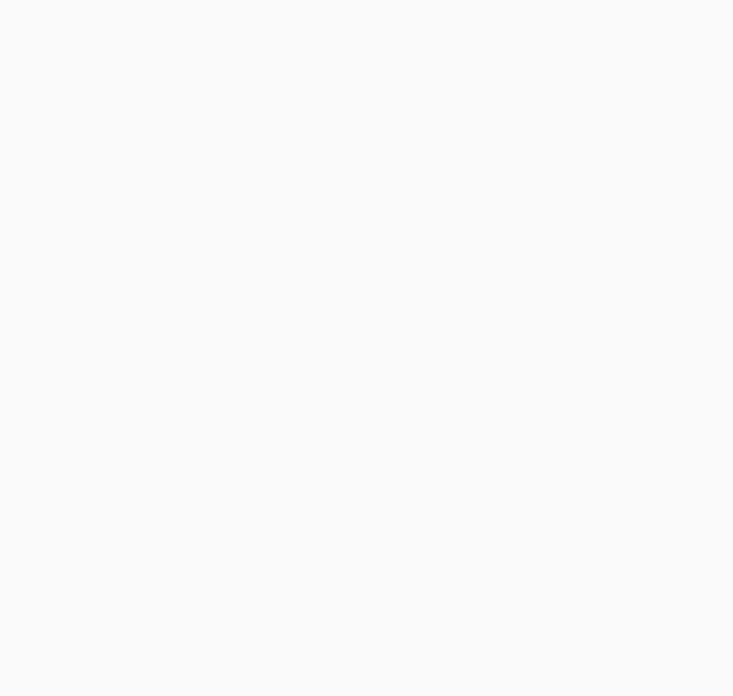
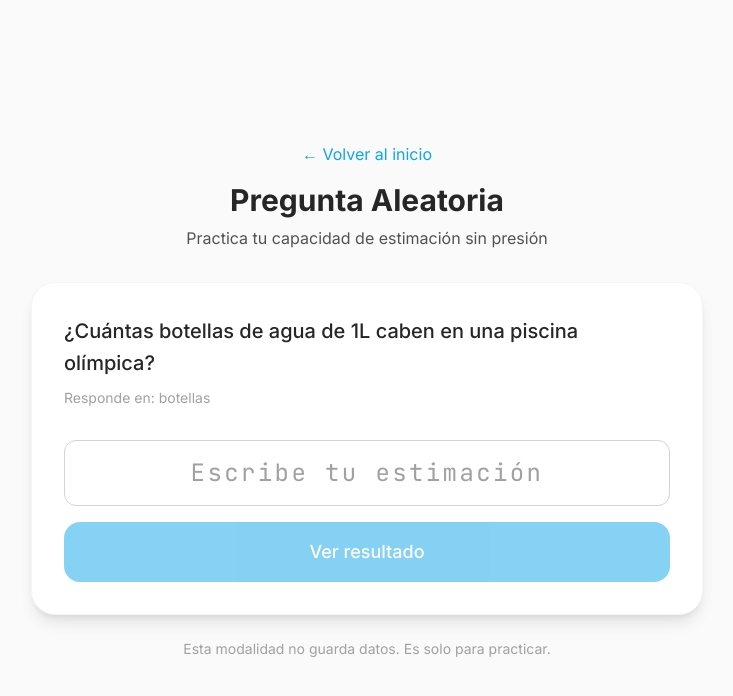
Before and after one commit to sheriffff/fermi, a Vue app: page /random in a window 1280 px wide. Before the commit this address had no page. Shown: the top 696 px of the page, without its empty margins (273-1006 px from the left). Built offline with nearby package versions, Linux system fonts and the light colour scheme.

Commit message:
random question

```diff
--- a/src/router/index.js
+++ b/src/router/index.js
@@ -17,6 +17,11 @@ const routes = [
     component: () => import('@/views/AdultosView.vue')
   },
   {
+    path: '/random',
+    name: 'random',
+    component: () => import('@/views/RandomView.vue')
+  },
+  {
     path: '/admin',
     name: 'admin',
     component: () => import('@/views/AdminView.vue')
--- a/src/views/HomeView.vue
+++ b/src/views/HomeView.vue
@@ -31,7 +31,7 @@ import { RouterLink } from 'vue-router'
       </div>
 
       <!-- Botones principales -->
-      <div class="grid grid-cols-1 md:grid-cols-2 gap-6">
+      <div class="grid grid-cols-1 md:grid-cols-3 gap-6">
         <!-- Botón Profesor -->
         <RouterLink
           to="/profe"
@@ -63,6 +63,22 @@ import { RouterLink } from 'vue-router'
             Realiza el test online (solo adultos mayores de 18 años)
           </p>
         </RouterLink>
+
+        <!-- Botón Pregunta Aleatoria -->
+        <RouterLink
+          to="/random"
+          class="card-elevated group hover:shadow-xl transition-all duration-300 cursor-pointer text-center"
+        >
+          <div class="mb-4">
+            <span class="text-5xl group-hover:scale-110 transition-transform duration-300 inline-block">🎲</span>
+          </div>
+          <h3 class="text-xl font-semibold text-neutral-800 mb-2">
+            Pregunta Aleatoria
+          </h3>
+          <p class="text-neutral-500 text-sm">
+            Prueba una pregunta al azar sin registrar datos
+          </p>
+        </RouterLink>
       </div>
 
       <!-- Footer discreto -->
--- /dev/null
+++ b/src/views/RandomView.vue
@@ -0,0 +1,165 @@
+<script setup>
+import { ref, computed } from 'vue'
+import { RouterLink } from 'vue-router'
+import { useNumberFormat } from '@/composables/useNumberFormat'
+import { preguntasPorModelo } from '@/data/preguntas'
+
+// Obtener todas las preguntas de todos los modelos
+const allPreguntas = Object.values(preguntasPorModelo).flat()
+
+// Estado
+const currentQuestion = ref(null)
+const currentAnswer = ref('')
+const showResult = ref(false)
+
+// Formateador de números
+const { formatNumber, cleanInput } = useNumberFormat()
+
+// Número formateado para mostrar
+const formattedAnswer = computed(() => {
+  const cleaned = cleanInput(currentAnswer.value)
+  if (!cleaned) return ''
+  return formatNumber(parseInt(cleaned, 10))
+})
+
+// Valor de referencia formateado
+const formattedReference = computed(() => {
+  if (!currentQuestion.value?.valorReferencia) return ''
+  return formatNumber(currentQuestion.value.valorReferencia)
+})
+
+// Obtener pregunta aleatoria
+function getRandomQuestion() {
+  const randomIndex = Math.floor(Math.random() * allPreguntas.length)
+  currentQuestion.value = allPreguntas[randomIndex]
+  currentAnswer.value = ''
+  showResult.value = false
+}
+
+// Inicializar con una pregunta
+getRandomQuestion()
+
+// Manejar input: solo números
+function handleInput(event) {
+  const value = event.target.value
+  currentAnswer.value = value.replace(/\D/g, '')
+}
+
+// Enviar respuesta
+function handleSubmit() {
+  if (currentAnswer.value) {
+    showResult.value = true
+  }
+}
+
+// Manejar Enter para enviar
+function handleKeydown(event) {
+  if (event.key === 'Enter' && currentAnswer.value && !showResult.value) {
+    handleSubmit()
+  }
+}
+</script>
+
+<template>
+  <div class="min-h-screen flex items-center justify-center p-8">
+    <div class="max-w-2xl w-full">
+
+      <!-- Header -->
+      <div class="text-center mb-8">
+        <RouterLink to="/" class="inline-block mb-4 text-primary-500 hover:text-primary-600 transition-colors">
+          ← Volver al inicio
+        </RouterLink>
+        <h1 class="text-3xl font-bold text-neutral-800">
+          Pregunta Aleatoria
+        </h1>
+        <p class="text-neutral-600 mt-2">
+          Practica tu capacidad de estimación sin presión
+        </p>
+      </div>
+
+      <!-- Card de pregunta -->
+      <div class="card-elevated">
+
+        <!-- Texto de la pregunta -->
+        <div class="mb-8">
+          <h2 class="text-xl font-medium text-neutral-800 leading-relaxed">
+            {{ currentQuestion?.texto }}
+          </h2>
+          <p v-if="currentQuestion?.unidad" class="text-sm text-neutral-400 mt-2">
+            Responde en: {{ currentQuestion.unidad }}
+          </p>
+        </div>
+
+        <!-- Input numérico (solo si no se ha mostrado resultado) -->
+        <div v-if="!showResult" class="space-y-4">
+          <input
+            :value="currentAnswer"
+            @input="handleInput"
+            @keydown="handleKeydown"
+            type="text"
+            inputmode="numeric"
+            class="input-large"
+            placeholder="Escribe tu estimación"
+            autocomplete="off"
+          />
+
+          <!-- Feedback del número formateado -->
+          <Transition name="fade">
+            <div v-if="formattedAnswer" class="text-center">
+              <span class="number-display">
+                {{ formattedAnswer }}
+              </span>
+            </div>
+          </Transition>
+
+          <!-- Botón enviar -->
+          <button
+            @click="handleSubmit"
+            class="btn-primary btn-large w-full"
+            :disabled="!currentAnswer"
+          >
+            Ver resultado
+          </button>
+        </div>
+
+        <!-- Resultado -->
+        <div v-else class="space-y-6">
+          <div class="grid grid-cols-2 gap-4">
+            <!-- Tu respuesta -->
+            <div class="bg-neutral-50 rounded-2xl p-4 text-center">
+              <p class="text-sm text-neutral-500 mb-2">Tu estimación</p>
+              <p class="text-2xl font-bold text-neutral-800">
+                {{ formattedAnswer }}
+              </p>
+            </div>
+
+            <!-- Valor de referencia -->
+            <div class="bg-primary-50 rounded-2xl p-4 text-center">
+              <p class="text-sm text-primary-600 mb-2">Valor de referencia</p>
+              <p class="text-2xl font-bold text-primary-700">
+                {{ formattedReference }}
+              </p>
+            </div>
+          </div>
+
+          <p class="text-xs text-neutral-400 text-center italic">
+            Los valores de referencia son aproximados y pueden variar según la fuente.
+          </p>
+
+          <!-- Botón nueva pregunta -->
+          <button
+            @click="getRandomQuestion"
+            class="btn-primary btn-large w-full"
+          >
+            Otra pregunta
+          </button>
+        </div>
+      </div>
+
+      <!-- Info -->
+      <div class="text-center mt-6 text-sm text-neutral-400">
+        <p>Esta modalidad no guarda datos. Es solo para practicar.</p>
+      </div>
+    </div>
+  </div>
+</template>
```
